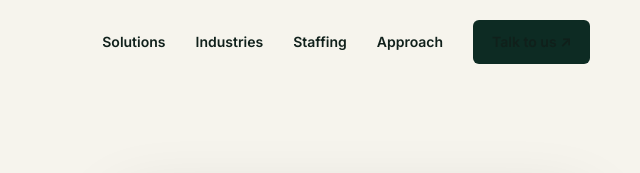
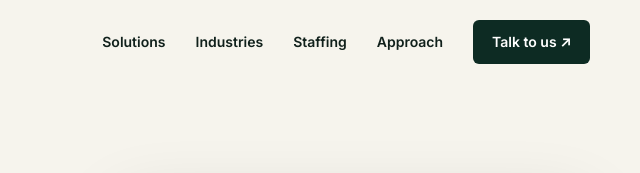
Before and after one commit to mohitmahawar2011/corvuslupusWeb, a plain HTML site: page index.html in a window 1280 px wide. Shown: the top 173 px of the page, 640-1280 px from the left. Drawn offline with Linux system fonts and the light colour scheme.

Commit message:
Update index.html

```diff
--- a/index.html
+++ b/index.html
@@ -63,6 +63,7 @@
     .nav-links { display: flex; align-items: center; gap: 30px; }
     .nav-links a { color: var(--ink); font-size: 14px; font-weight: 600; text-decoration: none; }
     .nav-links a:not(.button):hover { color: var(--gold); }
+    .talk-button {color: #fff !important}
     .menu-toggle { display: none; width: 46px; height: 46px; border: 1px solid var(--line); border-radius: 8px; background: transparent; }
 
     .hero { padding: 150px 0 96px; }
@@ -201,7 +202,7 @@
         <a href="#industries">Industries</a>
         <a href="#staffing">Staffing</a>
         <a href="#approach">Approach</a>
-        <a href="#contact" class="button button-solid button-sm">Talk to us ↗</a>
+        <a href="#contact" class="button button-solid button-sm talk-button">Talk to us ↗</a>
       </div>
     </nav>
   </header>
```
